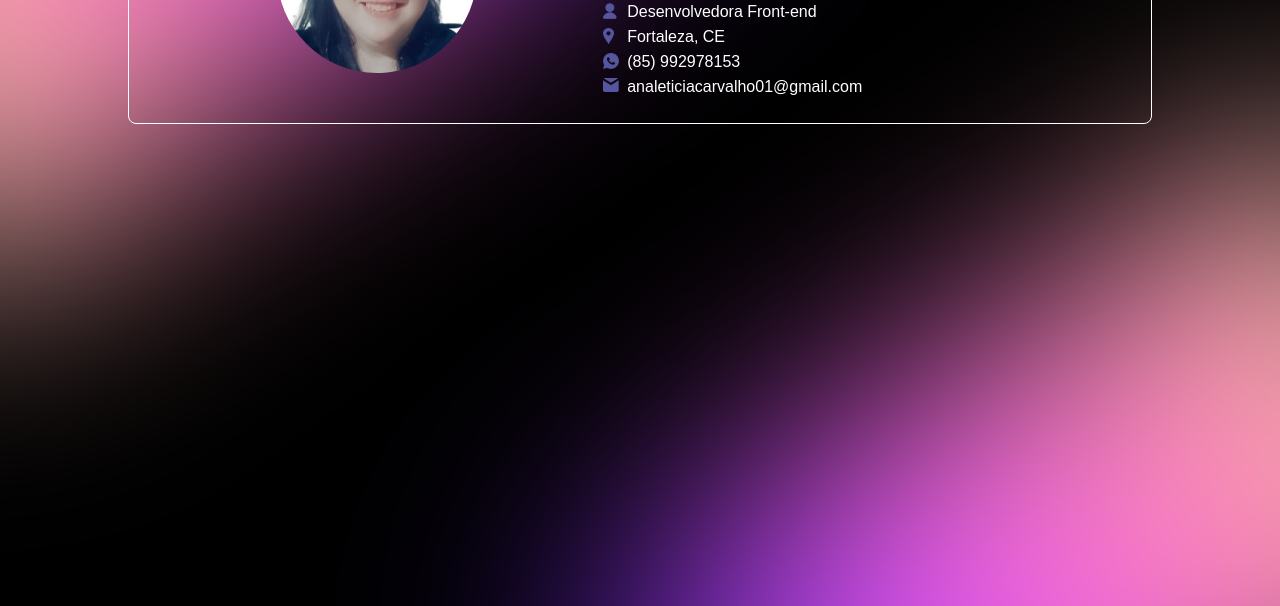
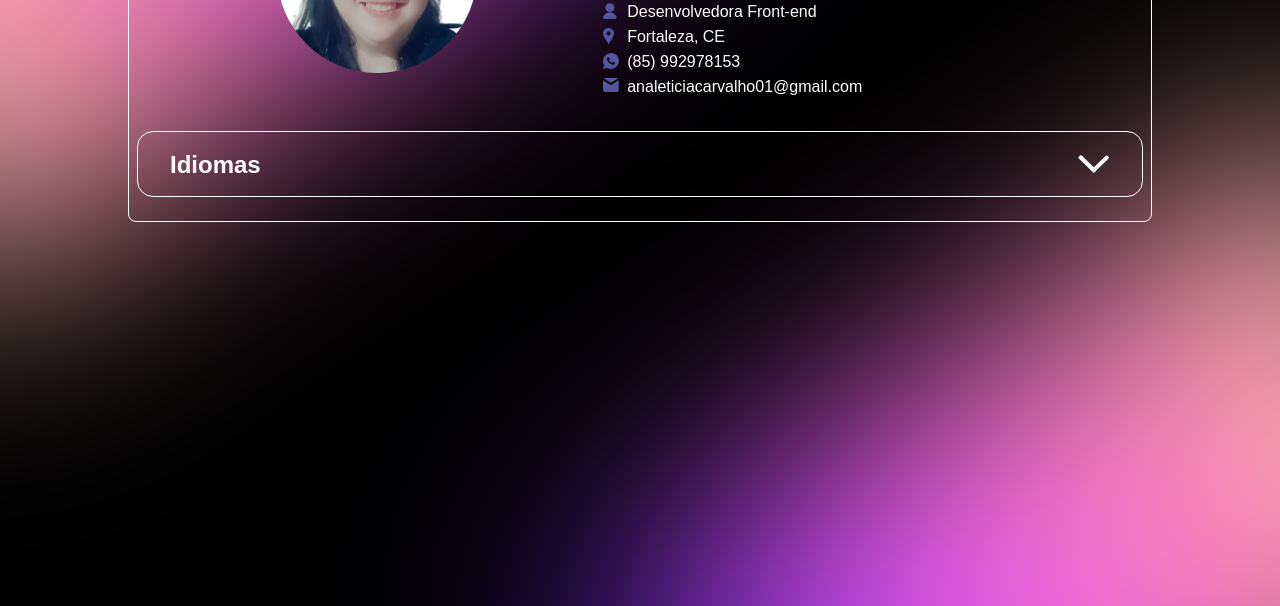
Before and after one commit to AnaLeticiaCarvalho/Meu-portifolio, a plain HTML site: page index.html in a window 1280 px wide. Shown: the part 194-800 px from the top of the page. Drawn offline with nearby package versions, Linux system fonts and the light colour scheme; a web font is replaced by a local one.

Commit message:
Começando a estruturar a seção de habilidades

```diff
--- a/Assets/CSS/style.css
+++ b/Assets/CSS/style.css
@@ -117,6 +117,43 @@ main::after{
 
 }
 
+.acordeon{
+    display: flex;
+    flex-direction: column;
+    width: 100%;
+    border: 1px solid #fff;
+    border-radius: 1rem;
+    margin: 1rem 0;
+}
+
+.acordeon .trigger{
+    font-size: 1.5rem;
+    font-weight: 700;
+    display: flex;
+    flex-direction: row;
+    justify-content: space-between;
+    align-items: center;
+    padding: 1rem 2rem;
+    background-color: transparent;
+    color: #fff;
+    border: none;
+}
+
+
+.acordeon .content{
+    display: none;
+}
+
+.acordeon .trigger::after{
+    content: '';
+    display: inline-block;
+    width: 2rem;
+    height: 2rem;
+    background-repeat: no-repeat;
+    background-size: contain;
+    background-image: url(../image/arrow.svg);
+}
+
 @media only screen and (min-width: 768px) {
     .header {
       display: grid;
--- a/index.html
+++ b/index.html
@@ -30,6 +30,21 @@
                 <p class="phone">(85) 992978153</p>
                 <p class="email">analeticiacarvalho01@gmail.com</p>
             </div>
+        </header>
+
+        <section class="acordeon">
+
+            <button class="trigger">
+                Idiomas
+            </button>
+            <div class="content">
+                <ul>
+                    <li>Português</li>
+                    <li>Inglês</li>
+                </ul>
+            </div>
+
+        </section>
     </main>
 
 </body>
```
Also changed, not shown: Assets/image/arrow.svg (added).
